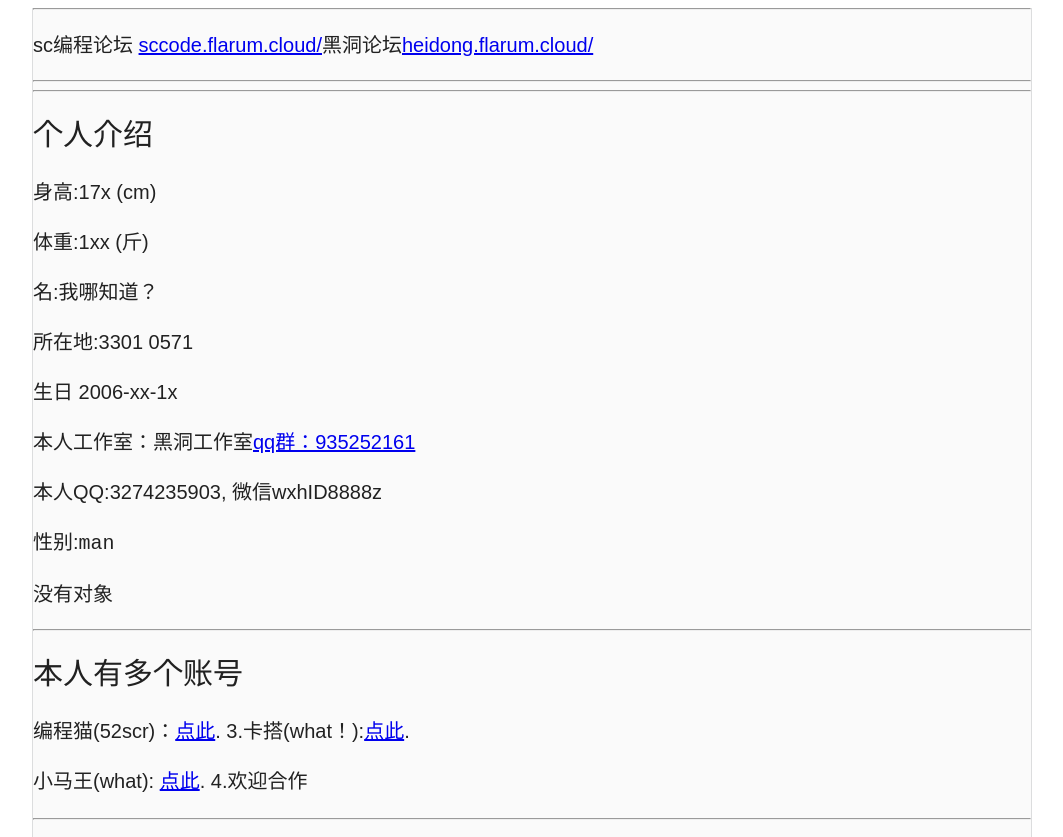
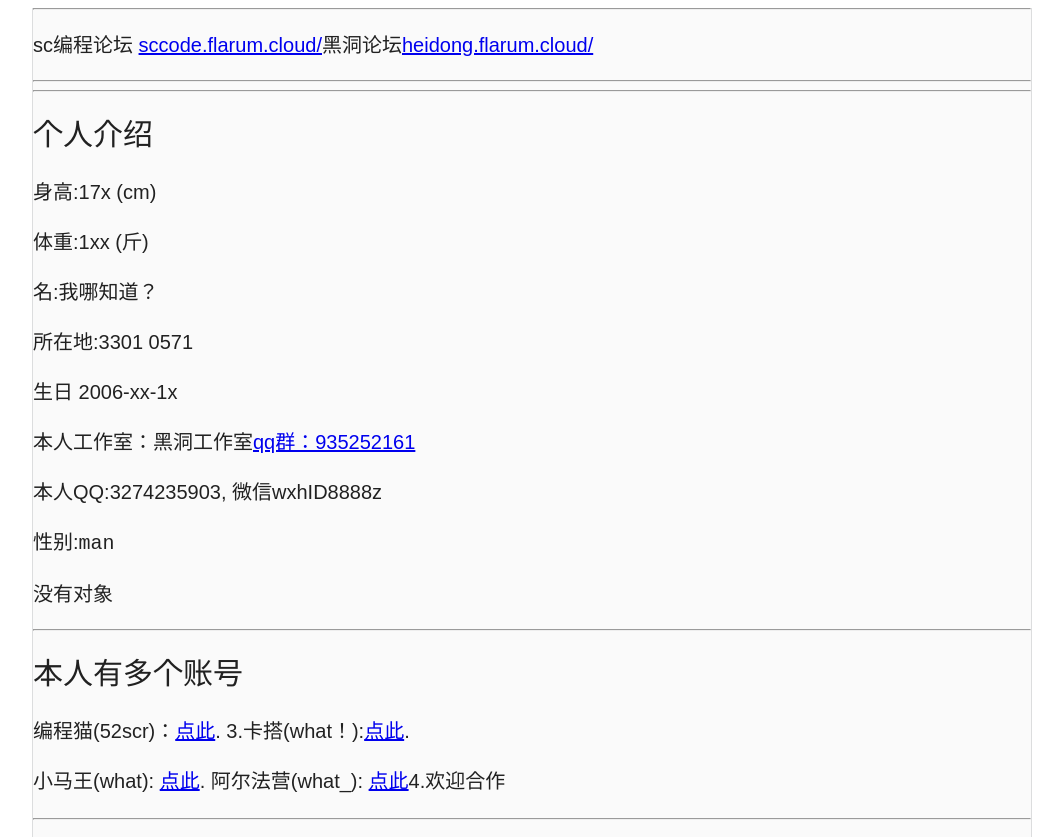
Before and after one commit to 520sb/1, a plain HTML site: page index.html in a window 1280 px wide. Shown: the top 837 px of the page, without its empty margins (108-1171 px from the left). Drawn offline with nearby package versions, Linux system fonts and the light colour scheme.

Commit message:
Update index.html

```diff
--- a/index.html
+++ b/index.html
@@ -85,4 +85,4 @@ $i.remove();
 	</style>
 
 	<div class="main">
-<center> <hr/> <p>sc编程论坛 <a href="https://sccode.flarum.cloud/">sccode.flarum.cloud/</a>黑洞论坛<a href="https://heidong.flarum.cloud/">heidong.flarum.cloud/</a></p> <hr/> <hr/> <h1>个人介绍</h1><p>身高:17x (cm)</p><p>体重:1xx (斤)</p><p>名:我哪知道？</p><p>所在地:3301 0571</p><p>生日 2006-xx-1x</p><p>本人工作室：黑洞工作室<a href="https://jq.qq.com/?_wv=1027&amp;k=51IAz7x" title="QQ群935252161">qq群：935252161</a></p><p>本人QQ:3274235903, 微信wxhID8888z</p><p>性别:<code>man</code></p><p>没有对象</p><p> <hr/> <h1>本人有多个账号</h1> <p>编程猫(52scr)：<a href="https://shequ.codemao.cn/user/329533" title="52scr">点此</a>. 3.卡搭(what！):<a href="https://kada.163.com/u/1345207.htm" title="what！">点此</a>. </p><p>小马王(what): <a href="https://world.xiaomawang.com/w/person/project/all/289716" title="what">点此</a>. 4.<code>欢迎合作</code></p> <hr/> <h1>本人在更新且<code>求精</code>的作品（点击图片打开）:</h1> <p>黑洞OS M<a href="https://www.aerfaying.com/Projects/344130"><img alt="" src="https://asset.mozhua.org:444/Media?name=E9B778C1E4BE768DEDA80425454EBD35.png"/></a></p><p>黑洞OS PC<a href="https://www.aerfaying.com/Projects/339156"><img alt="" src="https://asset.mozhua.org:444/Media?name=7C34672BA145EE8B8A4B2BA1DB8733E3.png"/></a></p> <hr/> <h1>任意平台粉丝超500女装，我知道没人想看</h1> </div></center> <body> </body> </html>
+<center> <hr/> <p>sc编程论坛 <a href="https://sccode.flarum.cloud/">sccode.flarum.cloud/</a>黑洞论坛<a href="https://heidong.flarum.cloud/">heidong.flarum.cloud/</a></p> <hr/> <hr/> <h1>个人介绍</h1><p>身高:17x (cm)</p><p>体重:1xx (斤)</p><p>名:我哪知道？</p><p>所在地:3301 0571</p><p>生日 2006-xx-1x</p><p>本人工作室：黑洞工作室<a href="https://jq.qq.com/?_wv=1027&amp;k=51IAz7x" title="QQ群935252161">qq群：935252161</a></p><p>本人QQ:3274235903, 微信wxhID8888z</p><p>性别:<code>man</code></p><p>没有对象</p><p> <hr/> <h1>本人有多个账号</h1> <p>编程猫(52scr)：<a href="https://shequ.codemao.cn/user/329533" title="52scr">点此</a>. 3.卡搭(what！):<a href="https://kada.163.com/u/1345207.htm" title="what！">点此</a>. </p><p>小马王(what): <a href="https://world.xiaomawang.com/w/person/project/all/289716" title="what">点此</a>. 阿尔法营(what_): <a href="https://aerfaying.com/" title="what">点此</a>4.<code>欢迎合作</code></p> <hr/> <h1>本人在更新且<code>求精</code>的作品（点击图片打开）:</h1> <p>黑洞OS M<a href="https://www.aerfaying.com/Projects/344130"><img alt="" src="https://asset.mozhua.org:444/Media?name=E9B778C1E4BE768DEDA80425454EBD35.png"/></a></p><p>黑洞OS PC<a href="https://www.aerfaying.com/Projects/339156"><img alt="" src="https://asset.mozhua.org:444/Media?name=7C34672BA145EE8B8A4B2BA1DB8733E3.png"/></a></p> <hr/> <h1>任意平台粉丝超500女装，我知道没人想看</h1> </div></center> <body> </body> </html>
```
